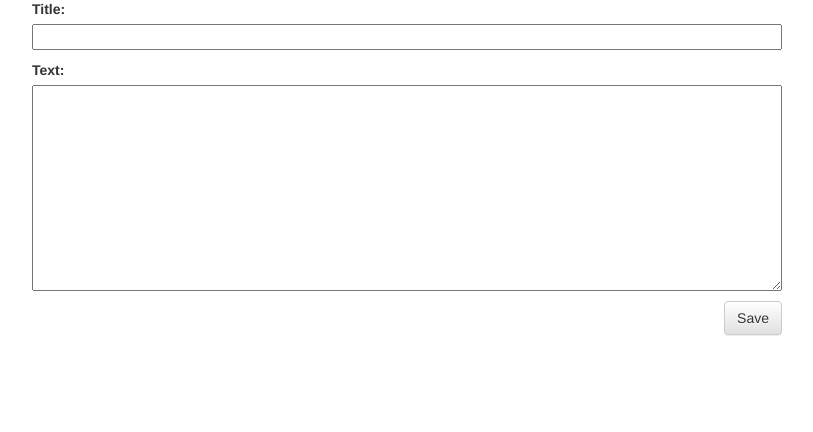
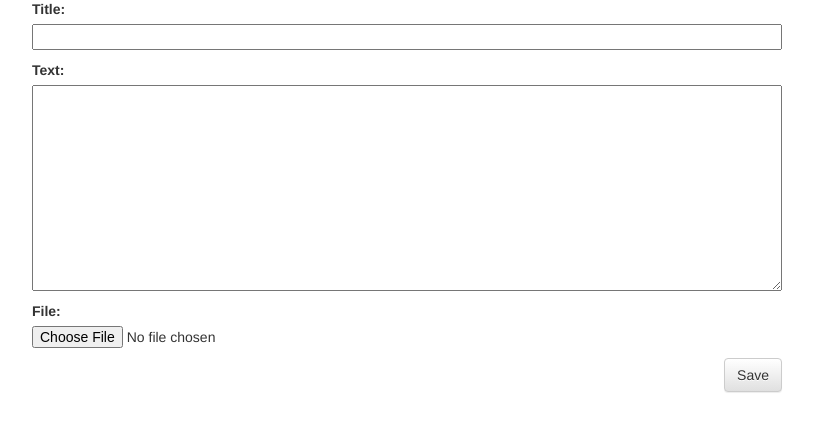
Before and after one commit to sukdo399/django_test, a Django app: page /post/new/ in a window 1280 px wide. Shown: the part 214-646 px from the top of the page, without its empty margins (38-851 px from the left). Run offline with Django 3.2, Linux system fonts and the light colour scheme; some libraries are stand-ins or nearby versions.

Commit message:
add file filed to data model.

```diff
--- a/data_app/forms.py
+++ b/data_app/forms.py
@@ -6,4 +6,4 @@ class PostForm(forms.ModelForm):
 
     class Meta:
         model = Post
-        fields = ('title', 'text',)
+        fields = ('title', 'text', 'file', )
--- a/data_app/models.py
+++ b/data_app/models.py
@@ -8,6 +8,7 @@ class Post(models.Model):
     text = models.TextField()
     created_date = models.DateTimeField(default=timezone.now)
     published_date = models.DateTimeField(blank=True, null=True)
+    file = models.FileField(upload_to='data')
 
     def publish(self):
         self.published_date = timezone.now()
--- a/data_app/templates/data_app/post_edit.html
+++ b/data_app/templates/data_app/post_edit.html
@@ -2,7 +2,7 @@
 
 {% block content %}
     <h1>New post</h1>
-    <form method="POST" class="post-form">{% csrf_token %}
+    <form method="POST" class="post-form" enctype="multipart/form-data">{% csrf_token %}
         {{ form.as_p }}
         <button type="submit" class="save btn btn-default">Save</button>
     </form>
--- a/data_app/views.py
+++ b/data_app/views.py
@@ -17,7 +17,7 @@ def post_detail(request, pk):
 
 def post_new(request):
     if request.method == "POST":
-        form = PostForm(request.POST)
+        form = PostForm(request.POST, request.FILES)
         if form.is_valid():
             post = form.save(commit=False)
             post.author = request.user
```
Also changed, not shown: data_app/migrations/0002_auto_20161107_1615.py (added), data_app/migrations/0003_auto_20161107_1641.py (added), data_app/migrations/0004_post_file.py (added), 1 other file.
